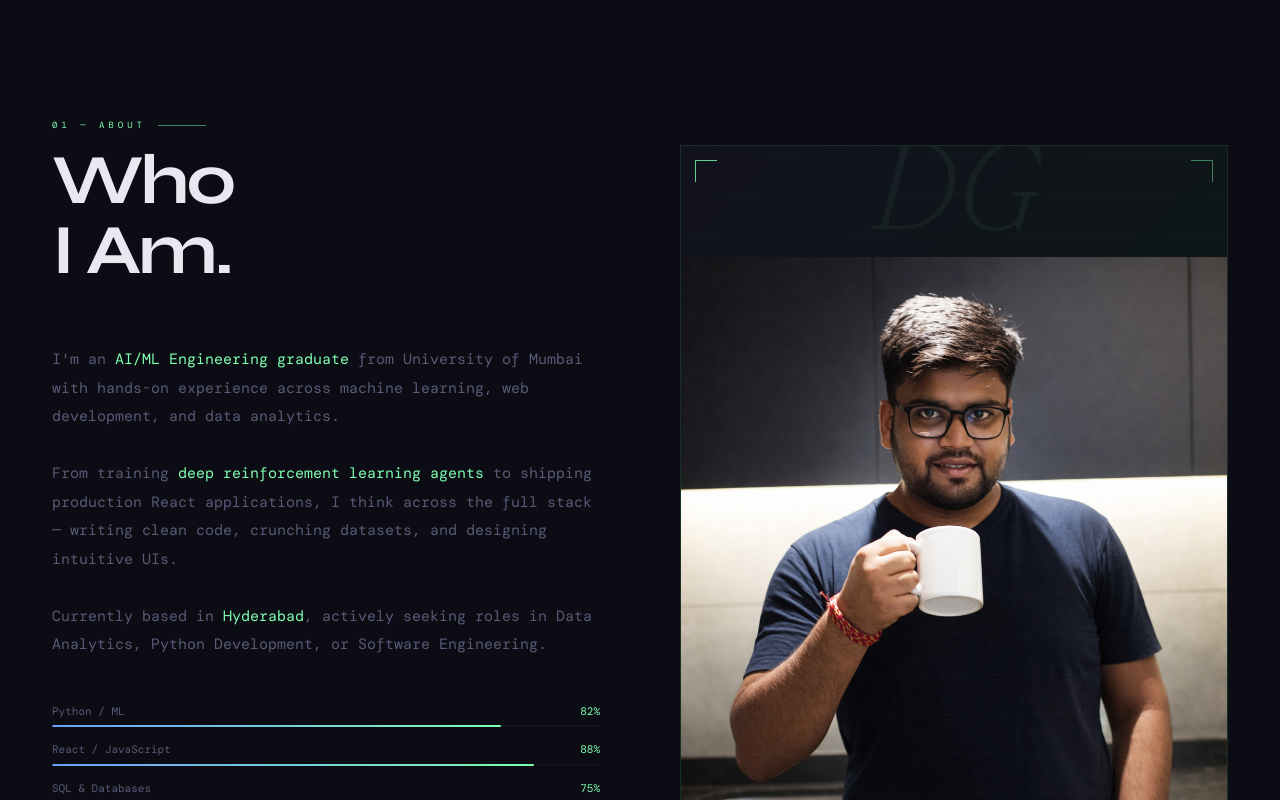
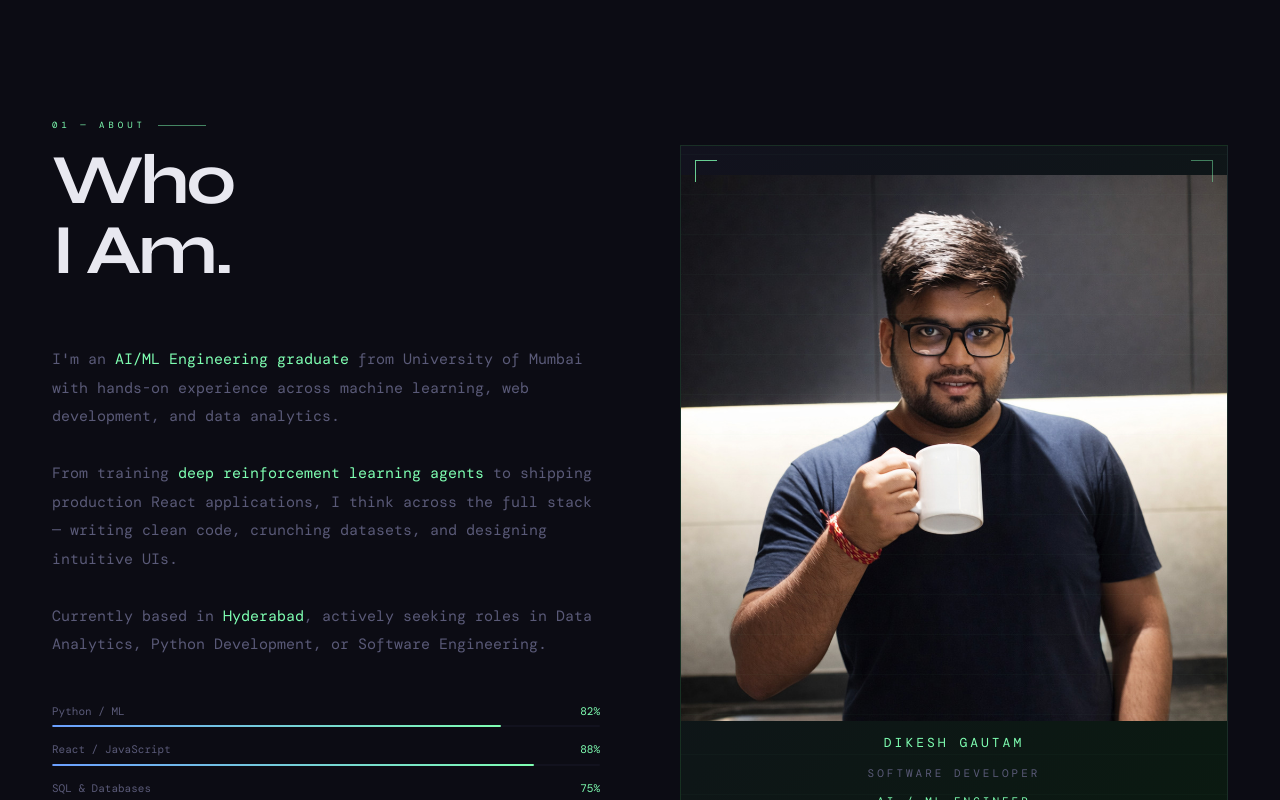
Before and after one commit to dikesh098/portfolio, a React (Vite) app: page / in a window 1280 px wide. Shown: the part 940-1740 px from the top of the page. Built offline with nearby package versions, Linux system fonts and the light colour scheme; a web font is replaced by a local one.

Commit message:
Update Portfolio.jsx

```diff
--- a/src/Portfolio.jsx
+++ b/src/Portfolio.jsx
@@ -854,12 +854,12 @@ export default function Portfolio() {
               <div className="profile-box">
                 <div className="cb tl"/><div className="cb tr"/>
                 <div className="cb bl"/><div className="cb br"/>
-                <div className="profile-glyph">DG</div>
                 <img
   src="/profile1.jpg"
   alt="Dikesh Gautam"
   className="profile-img"
 />
+                <div style={{fontSize:13,letterSpacing:3,textTransform:"uppercase",color:"var(--accent)"}}>DIKESH GAUTAM</div>
                 <div style={{fontSize:11,letterSpacing:3,textTransform:"uppercase",color:"var(--muted)"}}>Software Developer</div>
                 <div style={{fontSize:11,letterSpacing:3,textTransform:"uppercase",color:"var(--accent)"}}>AI / ML Engineer</div>
                 <div style={{fontSize:10,color:"var(--muted)",marginTop:8,letterSpacing:1}}>Mumbai → Hyderabad</div>
```
